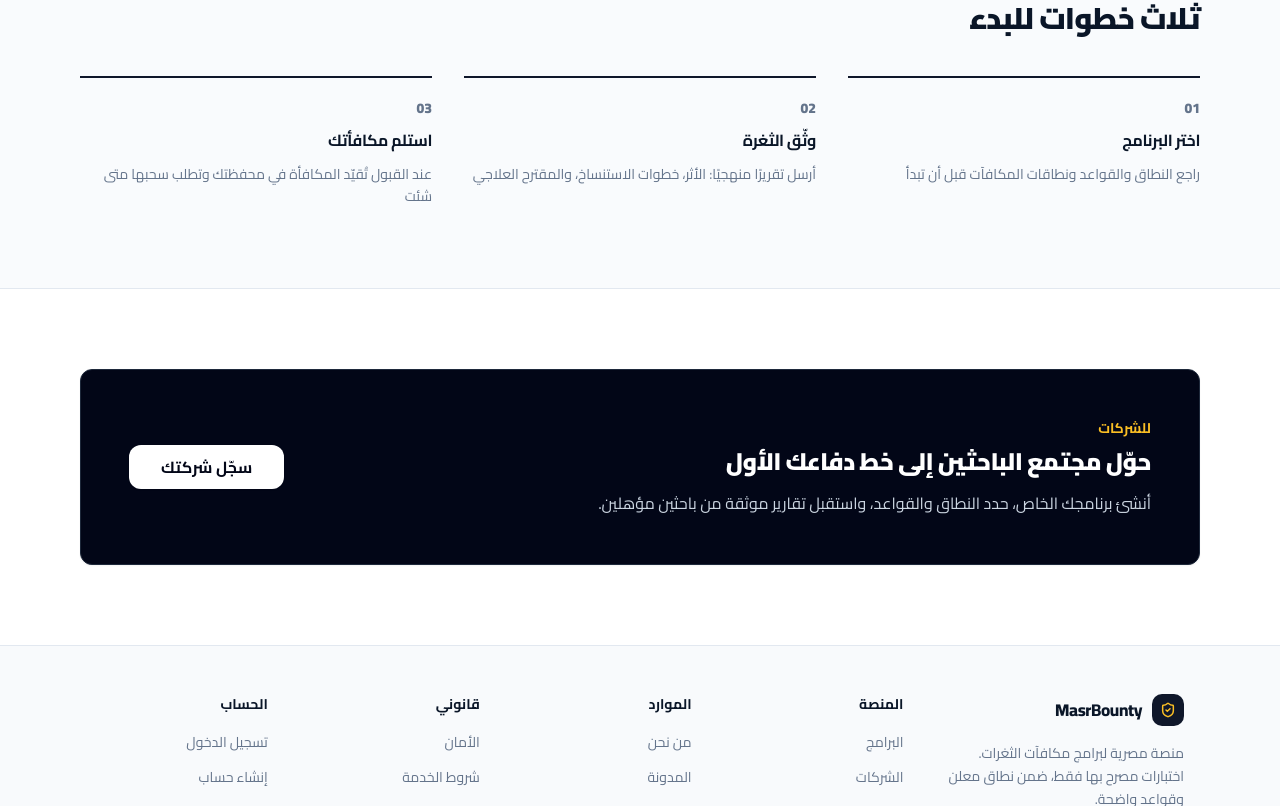
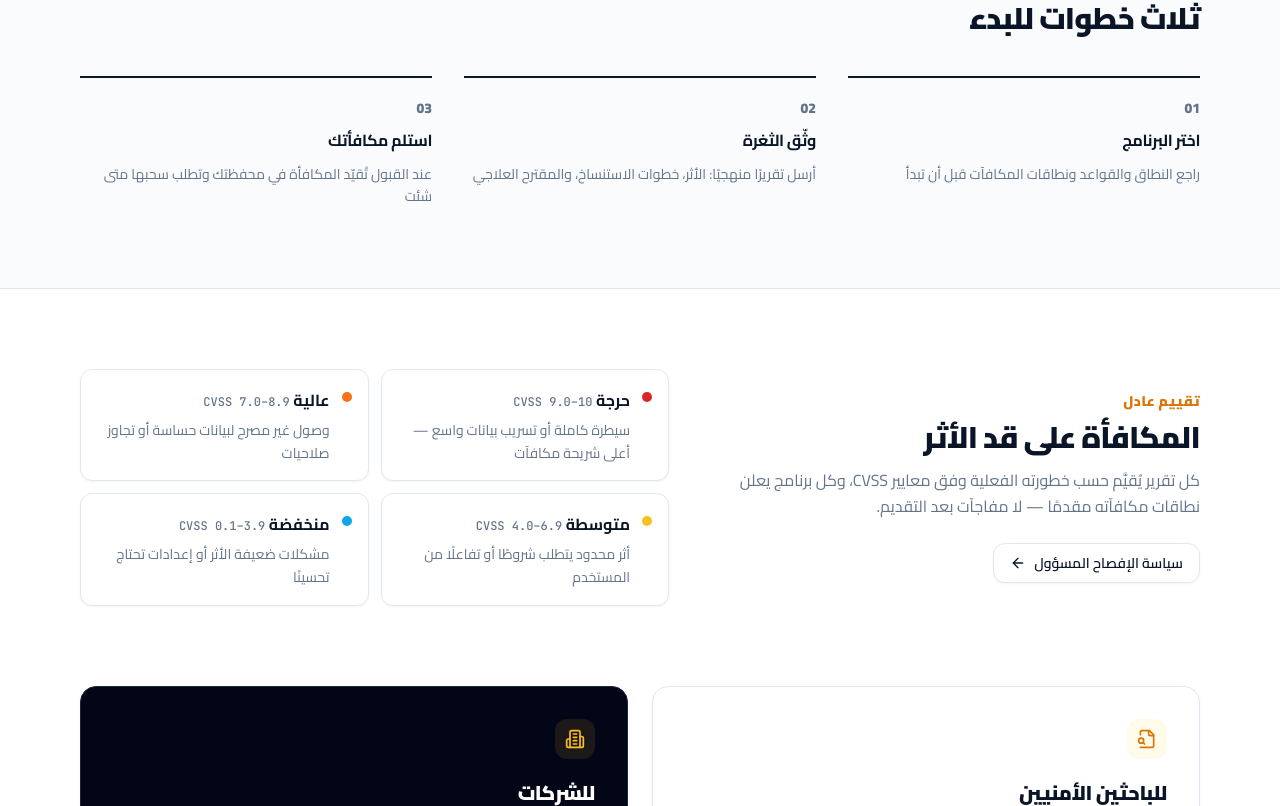
Before and after one commit to hazmmhmdalshadhly12-ui/masrbounty, a Next.js app: page / in a window 1280 px wide. Shown: the part 1663-2469 px from the top of the page. Built offline with nearby package versions, Linux system fonts and the light colour scheme; no server answers; the database is empty.

Commit message:
feat(ui): home severity guide + audience sections; viewport themeColor and Open Graph metadata

```diff
--- a/app/layout.tsx
+++ b/app/layout.tsx
@@ -9,7 +9,7 @@ import { Toaster } from '@/components/ui/toaster';
 import { Header } from '@/components/layout/header';
 import { Footer } from '@/components/layout/footer';
 import { MobileBottomNav } from '@/components/layout/mobile-bottom-nav';
-import type { Metadata } from 'next';
+import type { Metadata, Viewport } from 'next';
 
 export const runtime = 'edge';
 
@@ -17,12 +17,31 @@ const cairo = Cairo({ subsets: ['arabic', 'latin'], variable: '--font-cairo', di
 const inter = Inter({ subsets: ['latin'], variable: '--font-inter', display: 'swap' });
 const mono = JetBrains_Mono({ subsets: ['latin'], variable: '--font-jetbrains-mono', display: 'swap' });
 
+export const viewport: Viewport = {
+  themeColor: [
+    { media: '(prefers-color-scheme: light)', color: '#ffffff' },
+    { media: '(prefers-color-scheme: dark)', color: '#0a1628' },
+  ],
+  width: 'device-width',
+  initialScale: 1,
+};
+
 export const metadata: Metadata = {
   title: { default: 'MasrBounty', template: '%s | MasrBounty' },
-  description: 'Egyptian Bug Bounty Platform — Authorized security testing only',
+  description: 'MasrBounty — منصة مصرية لبرامج مكافآت الثغرات. اختبارات أمنية مصرح بها، تقارير منهجية، ومكافآت شفافة.',
+  metadataBase: new URL(process.env.NEXT_PUBLIC_SITE_URL || 'https://masrbounty.vercel.app'),
+  applicationName: 'MasrBounty',
+  keywords: ['bug bounty', 'مكافآت الثغرات', 'أمن المعلومات', 'اختبار الاختراق', 'Egypt', 'مصر'],
+  openGraph: {
+    type: 'website',
+    siteName: 'MasrBounty',
+    locale: 'ar_EG',
+    title: 'MasrBounty — منصة مكافآت الثغرات المصرية',
+    description: 'اكتشف الثغرات، احمِ الشركات، واكسب المكافآت — اختبارات مصرح بها فقط.',
+  },
+  twitter: { card: 'summary_large_image', title: 'MasrBounty', description: 'منصة مصرية لبرامج مكافآت الثغرات' },
   icons: { icon: '/logo.svg', apple: '/logo.svg' },
   manifest: '/manifest.json',
-  themeColor: '#0a1628',
 };
 
 export default async function RootLayout({ children }: { children: React.ReactNode }) {
--- a/app/page.tsx
+++ b/app/page.tsx
@@ -1,6 +1,6 @@
 import Link from 'next/link';
 import { redirect } from 'next/navigation';
-import { ShieldCheck, FileSearch, Wallet, Trophy, Building2, Lock, ArrowLeft } from 'lucide-react';
+import { ShieldCheck, FileSearch, Wallet, Trophy, Building2, Lock, ArrowLeft, CheckCircle2 } from 'lucide-react';
 import { HeroVisual } from '@/components/home/hero-visual';
 import { HeroStats } from '@/components/home/hero-stats';
 import { Button } from '@/components/ui/button';
@@ -20,6 +20,25 @@ const steps = [
   ['01', 'اختر البرنامج', 'راجع النطاق والقواعد ونطاقات المكافآت قبل أن تبدأ'],
   ['02', 'وثّق الثغرة', 'أرسل تقريرًا منهجيًا: الأثر، خطوات الاستنساخ، والمقترح العلاجي'],
   ['03', 'استلم مكافأتك', 'عند القبول تُقيّد المكافأة في محفظتك وتطلب سحبها متى شئت'],
+];
+
+const severities = [
+  { label: 'حرجة', cvss: '9.0–10', dot: 'bg-red-600', desc: 'سيطرة كاملة أو تسريب بيانات واسع — أعلى شريحة مكافآت' },
+  { label: 'عالية', cvss: '7.0–8.9', dot: 'bg-orange-500', desc: 'وصول غير مصرح لبيانات حساسة أو تجاوز صلاحيات' },
+  { label: 'متوسطة', cvss: '4.0–6.9', dot: 'bg-amber-400', desc: 'أثر محدود يتطلب شروطًا أو تفاعلًا من المستخدم' },
+  { label: 'منخفضة', cvss: '0.1–3.9', dot: 'bg-sky-500', desc: 'مشكلات ضعيفة الأثر أو إعدادات تحتاج تحسينًا' },
+];
+
+const researcherPerks = [
+  'برامج من شركات مصرية بنطاق وقواعد واضحة',
+  'مكافآت تُقيّد في محفظتك وسحب بمراجعة شفافة',
+  'سمعة مهنية ولوحة متصدرين مبنية على نتائج حقيقية',
+];
+
+const companyPerks = [
+  'برامج عامة أو خاصة مع تحقق من ملكية الدومين',
+  'صندوق فرز بمهل SLA وتقييم خطورة موحّد',
+  'سجل تدقيق كامل وتحكم دقيق في صلاحيات الفريق',
 ];
 
 export default async function Home() {
@@ -61,9 +80,9 @@ export default async function Home() {
   }
 
   return (
-    <main>
+    <div>
       {/* HERO */}
-      <section className="relative overflow-hidden border-b border-slate-800 bg-[#0a1628] text-white">
+      <section className="relative overflow-hidden border-b border-slate-800 bg-navy text-white">
         <div
           className="pointer-events-none absolute inset-0 opacity-[0.12]"
           style={{
@@ -87,16 +106,16 @@ export default async function Home() {
               اختبارات أمنية مصرح بها فقط — تقارير منهجية، تقييم شفاف، ومستحقات تصل لأصحابها.
             </p>
             <div className="mt-8 flex flex-wrap gap-3">
-              <Link href="/programs">
-                <Button size="lg" className="bg-amber-400 font-black text-slate-950 shadow-sm hover:bg-amber-300 hover:shadow-md active:scale-[0.98]">
+              <Button asChild size="lg" className="bg-amber-400 font-black text-slate-950 shadow-sm hover:bg-amber-300 hover:shadow-md active:scale-[0.98]">
+                <Link href="/programs">
                   استكشف البرامج
-                </Button>
-              </Link>
-              <Link href="/register">
-                <Button size="lg" variant="outline" className="border-slate-700 bg-transparent font-bold text-white hover:bg-white/10 hover:text-white">
+                </Link>
+              </Button>
+              <Button asChild size="lg" variant="outline" className="border-slate-700 bg-transparent font-bold text-white hover:bg-white/10 hover:text-white">
+                <Link href="/register">
                   ابدأ كباحث أمني <ArrowLeft className="h-4 w-4" />
-                </Button>
-              </Link>
+                </Link>
+              </Button>
             </div>
             <div className="mt-6">
               <Link href="/register" className="text-sm text-slate-300 underline underline-offset-4 hover:text-white">
@@ -150,23 +169,76 @@ export default async function Home() {
         </div>
       </section>
 
-      {/* COMPANY CTA */}
+      {/* SEVERITY GUIDE */}
       <section className="container mx-auto max-w-6xl px-4 py-16 md:py-20">
-        <div className="grid items-center gap-8 rounded-xl border border-slate-800 bg-slate-950 p-8 text-white shadow-sm dark:border-slate-700 md:grid-cols-[1fr_auto] md:p-12">
+        <div className="grid gap-10 lg:grid-cols-[1fr_1.2fr] lg:items-center">
           <div>
-            <p className="text-sm font-bold text-amber-400">للشركات</p>
-            <h2 className="mt-2 text-2xl font-black tracking-tight">حوّل مجتمع الباحثين إلى خط دفاعك الأول</h2>
-            <p className="mt-3 max-w-xl leading-relaxed text-slate-300">
-              أنشئ برنامجك الخاص، حدد النطاق والقواعد، واستقبل تقارير موثقة من باحثين مؤهلين.
+            <p className="text-sm font-black tracking-wide text-amber-600 dark:text-amber-400">تقييم عادل</p>
+            <h2 className="mt-2 text-2xl font-black tracking-tight md:text-3xl">المكافأة على قد الأثر</h2>
+            <p className="mt-3 leading-relaxed text-muted-foreground">
+              كل تقرير يُقيَّم حسب خطورته الفعلية وفق معايير CVSS، وكل برنامج يعلن نطاقات مكافآته مقدمًا — لا مفاجآت بعد التقديم.
             </p>
+            <Button asChild variant="outline" className="mt-6">
+              <Link href="/disclosure">
+                سياسة الإفصاح المسؤول <ArrowLeft className="h-4 w-4" />
+              </Link>
+            </Button>
           </div>
-          <Link href="/register" className="shrink-0">
-            <Button size="lg" className="bg-white font-bold text-slate-950 hover:bg-slate-200">
-              سجّل شركتك
-            </Button>
-          </Link>
+          <ul className="grid gap-3 sm:grid-cols-2" aria-label="مستويات الخطورة">
+            {severities.map((sv) => (
+              <li key={sv.label} className="flex items-start gap-3 rounded-xl border bg-card p-4 shadow-sm">
+                <span aria-hidden="true" className={`mt-1.5 h-2.5 w-2.5 shrink-0 rounded-full ${sv.dot}`} />
+                <div>
+                  <p className="font-bold">
+                    {sv.label} <span className="ms-1 font-mono text-xs font-medium text-muted-foreground" dir="ltr">CVSS {sv.cvss}</span>
+                  </p>
+                  <p className="mt-1 text-sm leading-relaxed text-muted-foreground">{sv.desc}</p>
+                </div>
+              </li>
+            ))}
+          </ul>
         </div>
       </section>
-    </main>
+
+      {/* AUDIENCES */}
+      <section className="container mx-auto max-w-6xl px-4 pb-16 md:pb-20">
+        <div className="grid gap-6 md:grid-cols-2">
+          <div className="flex flex-col rounded-2xl border bg-card p-8 shadow-sm">
+            <span className="inline-flex h-10 w-10 items-center justify-center rounded-xl bg-amber-50 text-amber-600 dark:bg-amber-950/30 dark:text-amber-400">
+              <FileSearch className="h-5 w-5" aria-hidden="true" />
+            </span>
+            <h2 className="mt-5 text-xl font-black tracking-tight">للباحثين الأمنيين</h2>
+            <ul className="mt-4 flex-1 space-y-2.5 text-sm text-muted-foreground">
+              {researcherPerks.map((t) => (
+                <li key={t} className="flex gap-2">
+                  <CheckCircle2 className="mt-0.5 h-4 w-4 shrink-0 text-emerald-600 dark:text-emerald-400" aria-hidden="true" />
+                  {t}
+                </li>
+              ))}
+            </ul>
+            <Button asChild className="mt-6 w-full sm:w-auto sm:self-start">
+              <Link href="/register">ابدأ الصيد الآن</Link>
+            </Button>
+          </div>
+          <div className="flex flex-col rounded-2xl border border-slate-800 bg-slate-950 p-8 text-white shadow-sm dark:border-slate-700">
+            <span className="inline-flex h-10 w-10 items-center justify-center rounded-xl bg-amber-400/10 text-amber-400">
+              <Building2 className="h-5 w-5" aria-hidden="true" />
+            </span>
+            <h2 className="mt-5 text-xl font-black tracking-tight">للشركات</h2>
+            <ul className="mt-4 flex-1 space-y-2.5 text-sm text-slate-300">
+              {companyPerks.map((t) => (
+                <li key={t} className="flex gap-2">
+                  <CheckCircle2 className="mt-0.5 h-4 w-4 shrink-0 text-amber-400" aria-hidden="true" />
+                  {t}
+                </li>
+              ))}
+            </ul>
+            <Button asChild className="mt-6 w-full bg-white font-bold text-slate-950 hover:bg-slate-200 sm:w-auto sm:self-start">
+              <Link href="/register">سجّل شركتك</Link>
+            </Button>
+          </div>
+        </div>
+      </section>
+    </div>
   );
 }
```
Also changed, not shown: 1 other file (tests, documents, lock files or other folders).
